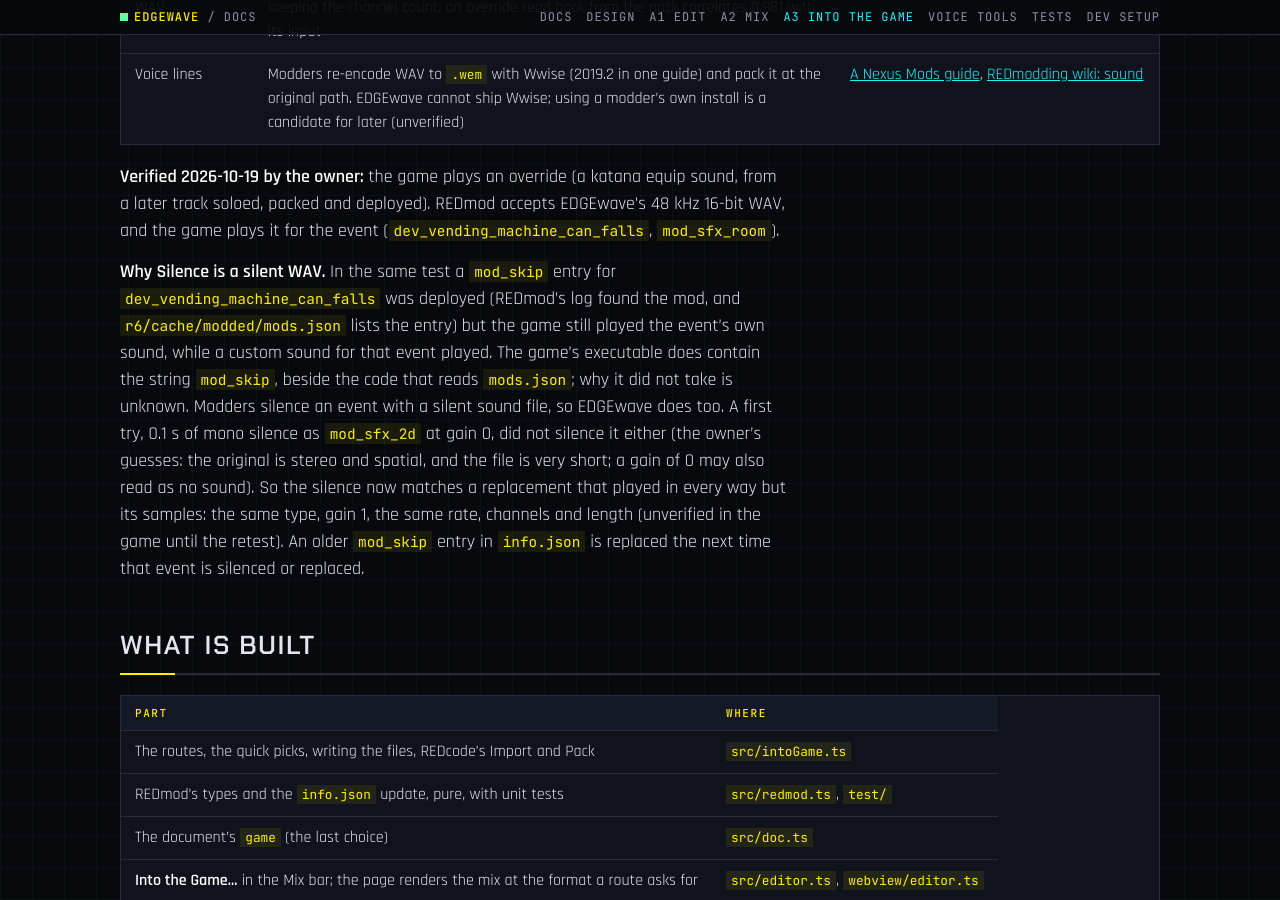
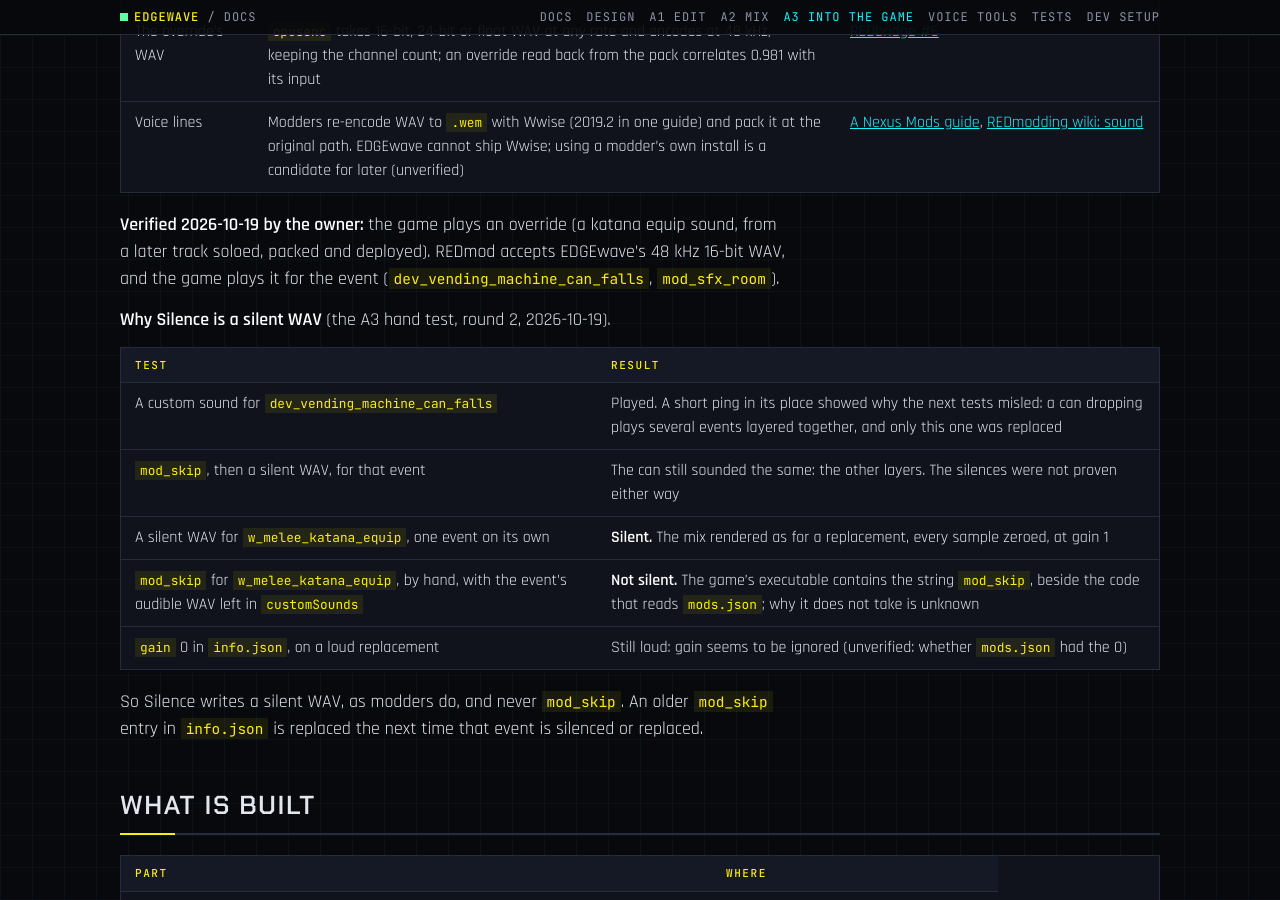
Before and after one commit to Edgemodders/EDGEwave, a Jekyll site: the page built from docs/a3-game.md, in a window 1280 px wide and 900 px high, scrolled down 2429 px. Built offline with Jekyll 4.4.1, drawn with Linux system fonts in a browser that asks for light colours; our own code applies the rules of GitHub Pages for plain Markdown files; some of the changed text lies outside the part shown.

Commit message:
Tests: A3 step 5 passes; the layered vending machine, and mod_skip does not silence
Co-Authored-By: Claude Opus 5.5 <noreply@anthropic.com>

```diff
--- a/docs/a3-game.md
+++ b/docs/a3-game.md
@@ -8,7 +8,7 @@ Status: **built 2026-10-16, hand test pending.** **Into the Game…** puts the m
 |---|---|---|---|
 | **Override sound `<hash>`** | One sound effect, by its hash | A 48 kHz, 16-bit WAV with the original's channels, `<hash>.wav` beside the document. REDcode's Import (REDbridge 0.9.0 `sound.importWavs`) writes the touched `.opuspak` and a new `sfx_container.opusinfo` into `source/archive` | **No.** Every mod made this way carries the one shared `sfx_container.opusinfo`, so the last one loaded wins |
 | **Replace the event `<event>`, every variation, with REDmod** | An audio event by name, every variation: one WAV for all of them | The WAV in `source/customSounds/<event>.wav`, and an entry in `source/resources/info.json`'s `customSounds`, as WolvenKit's Sound Modding tool writes them. If that WAV is there already and this document did not write it last, EDGEwave asks before replacing it | Yes. The event's own Wwise logic (parameters, switches, effects such as slow-motion processing) is dropped |
-| **Silence the event `<event>`, every variation, with REDmod** | An audio event by name | The mix rendered as for a replacement (48 kHz, the target sound's channels, the mix's length) with every sample zeroed, as `source/customSounds/<event>.wav`; its entry has the type you pick, at gain 1. Not `mod_skip`: see below | Yes |
+| **Silence the event `<event>`, every variation, with REDmod** | An audio event by name | The mix rendered as for a replacement (48 kHz, the target sound's channels, the mix's length) with every sample zeroed, as `source/customSounds/<event>.wav`; its entry has the type you pick, at gain 1. Silent in the game (the katana equip). Not `mod_skip`: see below | Yes |
 | **A REDmod custom sound for an event…** | Any mix, for an event named by hand | As Replace | Yes |
 
 What goes in is the mix of the tracks you hear (mute and solo count). What it replaces is a separate choice: Into the Game lists the three routes for every game sound effect on a track, under the track's name, the tracks you hear first, then the named REDmod route. So a mix of a game sound and a file can override that game sound. The override's WAV takes the channels of the sound it replaces. The choice (with the sound's hash for an override) is kept in the document (`game`) and marked **last time** next time; its track comes first among the tracks you hear, but never above them (the owner's second finding, 2026-10-19). Changed on 2026-10-19 after the owner's finding: before, the routes came from track 1 only, so a game sound added as a later track could not be overridden. After writing, EDGEwave offers **Pack** (REDcode's), and for a REDmod route says when REDcode's `redcode.pack.redmod` setting is off.
@@ -25,7 +25,7 @@ The REDmod types, from the REDmodding wiki:
 | `mod_sfx_city` | A longer attenuation, for city sounds |
 | `mod_sfx_radio` | Needs to be tuned to a broadcast channel |
 | `mod_sfx_ui` | Menu and UI sounds. On the wiki; not in WolvenKit's event list (unverified) |
-| `mod_skip` | Not played, by the wiki. In the hand test it did not silence the event, so EDGEwave no longer writes it |
+| `mod_skip` | Not played, by the wiki. In the hand test it did not silence an event on its own (`w_melee_katana_equip`), so EDGEwave does not write it |
 
 `gain` (0 to 1) starts at 1 and `pitch` (pitch variance, 0 to 1) at 0. Change them in the document's `game` or the project's `info.json`.
 
@@ -45,7 +45,17 @@ The REDmod types, from the REDmodding wiki:
 
 **Verified 2026-10-19 by the owner:** the game plays an override (a katana equip sound, from a later track soloed, packed and deployed). REDmod accepts EDGEwave's 48 kHz 16-bit WAV, and the game plays it for the event (`dev_vending_machine_can_falls`, `mod_sfx_room`).
 
-**Why Silence is a silent WAV.** In the same test a `mod_skip` entry for `dev_vending_machine_can_falls` was deployed (REDmod's log found the mod, and `r6/cache/modded/mods.json` lists the entry) but the game still played the event's own sound, while a custom sound for that event played. The game's executable does contain the string `mod_skip`, beside the code that reads `mods.json`; why it did not take is unknown. Modders silence an event with a silent sound file, so EDGEwave does too. A first try, 0.1 s of mono silence as `mod_sfx_2d` at gain 0, did not silence it either (the owner's guesses: the original is stereo and spatial, and the file is very short; a gain of 0 may also read as no sound). So the silence now matches a replacement that played in every way but its samples: the same type, gain 1, the same rate, channels and length (unverified in the game until the retest). An older `mod_skip` entry in `info.json` is replaced the next time that event is silenced or replaced.
+**Why Silence is a silent WAV** (the A3 hand test, round 2, 2026-10-19).
+
+| Test | Result |
+|---|---|
+| A custom sound for `dev_vending_machine_can_falls` | Played. A short ping in its place showed why the next tests misled: a can dropping plays several events layered together, and only this one was replaced |
+| `mod_skip`, then a silent WAV, for that event | The can still sounded the same: the other layers. The silences were not proven either way |
+| A silent WAV for `w_melee_katana_equip`, one event on its own | **Silent.** The mix rendered as for a replacement, every sample zeroed, at gain 1 |
+| `mod_skip` for `w_melee_katana_equip`, by hand, with the event's audible WAV left in `customSounds` | **Not silent.** The game's executable contains the string `mod_skip`, beside the code that reads `mods.json`; why it does not take is unknown |
+| `gain` 0 in `info.json`, on a loud replacement | Still loud: gain seems to be ignored (unverified: whether `mods.json` had the 0) |
+
+So Silence writes a silent WAV, as modders do, and never `mod_skip`. An older `mod_skip` entry in `info.json` is replaced the next time that event is silenced or replaced.
 
 ## What is built
 
```
Also changed, not shown: CLAUDE.md (+1 -1 lines), docs/testing.md (+4 -4 lines).
